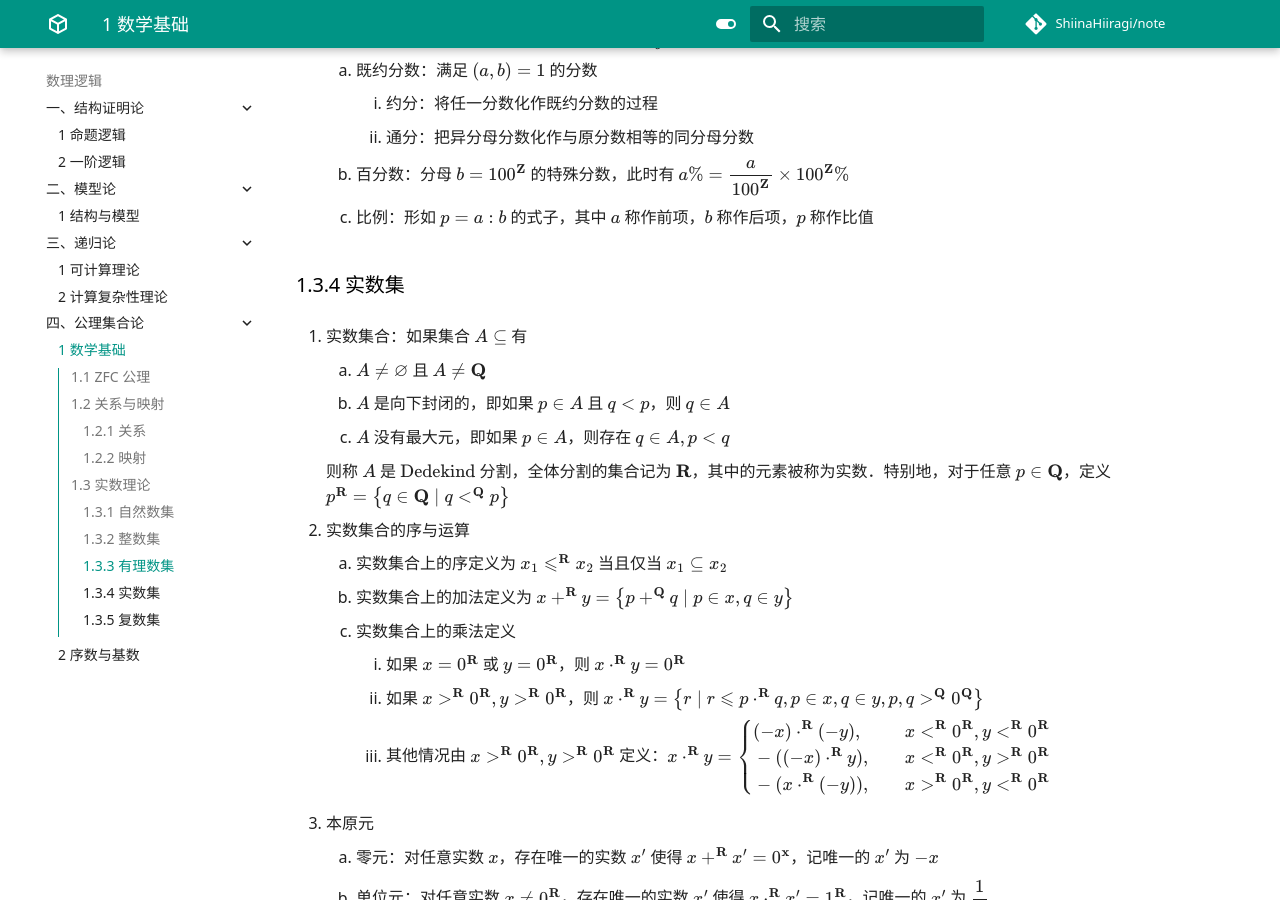
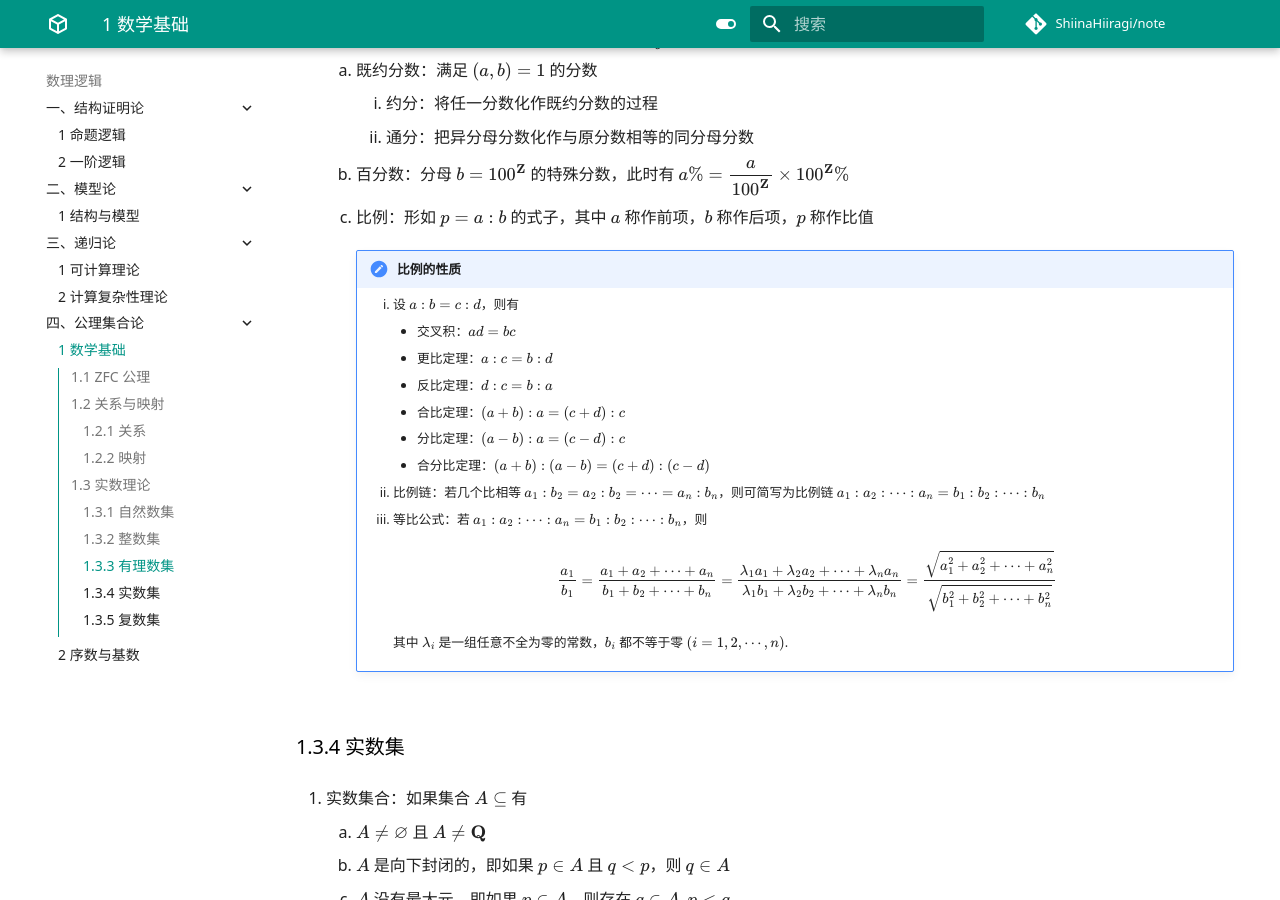
Before and after one commit to ShiinaHiiragi/note, an MkDocs documentation site: the page built from docs/logic/set/zfc.md, in a window 1280 px wide and 900 px high, scrolled down 14486 px. Built offline with MkDocs 1.6.1 and Material for MkDocs 9.7.7, drawn with Linux system fonts in a browser that asks for light colours; comment, search, counter and statistics services are not loaded.

Commit message:
stage before pt

```diff
--- a/docs/logic/set/zfc.md
+++ b/docs/logic/set/zfc.md
@@ -482,6 +482,23 @@
     2. 百分数：分母 $b = 100^{\mathbf Z}$ 的特殊分数，此时有 $a\% = \dfrac{a}{100^{\mathbf Z}} \times 100^{\mathbf Z}\%$
     3. 比例：形如 $p = a : b$ 的式子，其中 $a$ 称作前项，$b$ 称作后项，$p$ 称作比值
 
+        !!! note "比例的性质"
+            1. 设 $a : b = c : d$，则有
+                - 交叉积：$ad = bc$
+                - 更比定理：$a : c = b : d$
+                - 反比定理：$d : c = b : a$
+                - 合比定理：$(a+b) : a = (c+d) : c$
+                - 分比定理：$(a-b) : a = (c-d) : c$
+                - 合分比定理：$(a+b) : (a-b) = (c+d) : (c-d)$
+            2. 比例链：若几个比相等 $a_1 : b_2 = a_2 : b_2 = \cdots = a_n : b_n$，则可简写为比例链 $a_1 : a_2 : \cdots : a_n = b_1 : b_2 : \cdots : b_n$
+            3. 等比公式：若 $a_1 : a_2 : \cdots : a_n = b_1 : b_2 : \cdots : b_n$，则
+
+                $$
+                \dfrac{a_1}{b_1}=\dfrac{a_1+a_2+\cdots+a_n}{b_1+b_2+\cdots+b_n}=\dfrac{\lambda_1 a_1+\lambda_2 a_2+\cdots+\lambda_n a_n}{\lambda_1 b_1+\lambda_2 b_2+\cdots+\lambda_n b_n}=\dfrac{\sqrt{a_1^2+a_2^2+\cdots+a_n^2}}{\sqrt{b_1^2+b_2^2+\cdots+b_n^2}}
+                $$
+
+                其中 $\lambda_i$ 是一组任意不全为零的常数，$b_i$ 都不等于零 $(i = 1,2, \cdots, n)$.
+
 ### 1.3.4 实数集
 1. 实数集合：如果集合 $A \subseteq$ 有
     1. $A \neq \varnothing$ 且 $A \neq \mathbf Q$
```
Also changed, not shown: docs/anly/princ/seq.md (+9 -1 lines).
